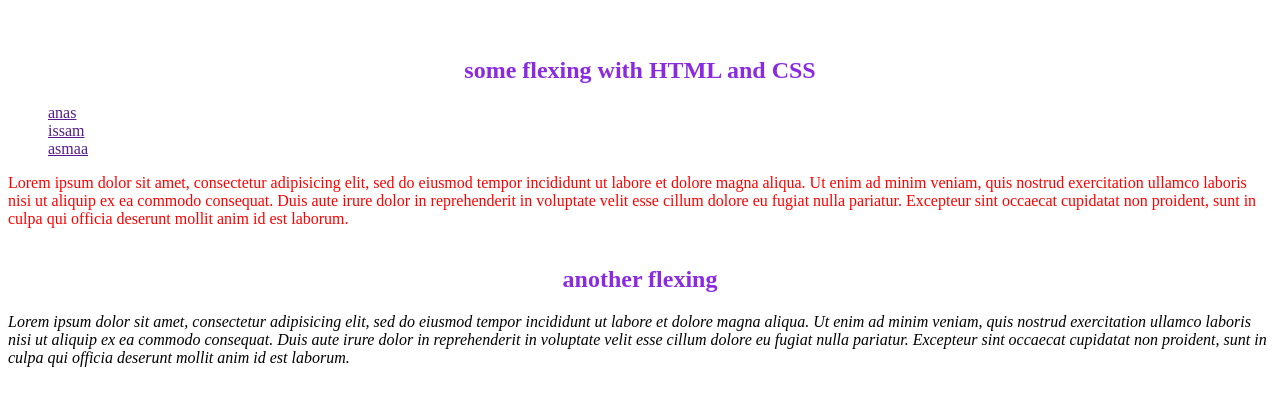
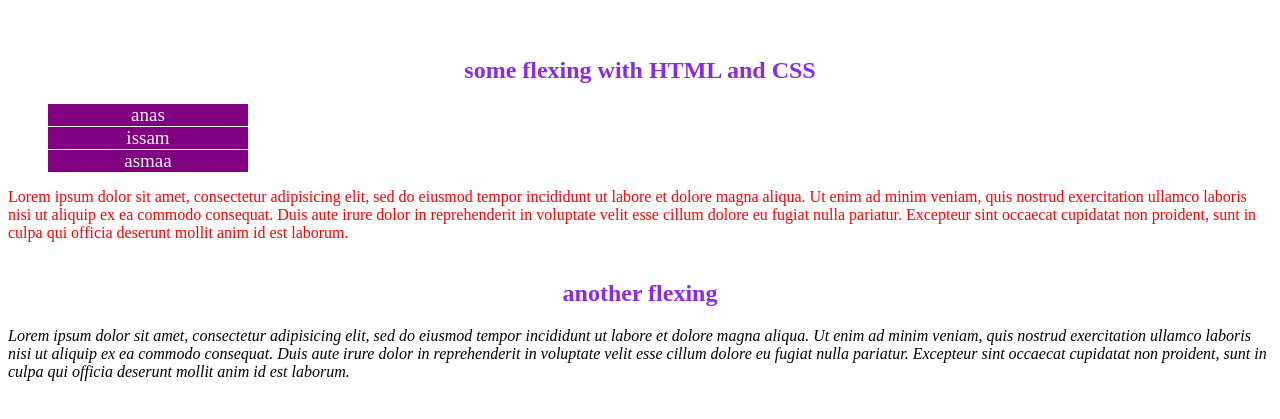
Before and after one commit to anasouassou/coursera-test, a plain HTML site: page site/index.html in a window 1280 px wide. Shown: the part 61-480 px from the top of the page. Drawn offline with Linux system fonts and the light colour scheme.

Commit message:
third-day

```diff
--- a/site/index.html
+++ b/site/index.html
@@ -4,9 +4,25 @@
 	<meta charset="utf-8">
 	<meta name="viewport" content="width=device-width, initial-scale=1">
 	<title>Hello Coursera!</title>
+	<link rel="stylesheet" href="style.css">
 	<style>
 		li {
 			list-style: none;
+			text-align: center;
+			width: 200px;
+
+		}a:link, a:visited {
+			text-decoration: none;
+			background-color: purple;
+			border: none;
+			color: whitesmoke;
+			font-size: 19px;
+			display: block;
+			margin-bottom: 1px;
+		}
+		a:hover, a:active {
+			background-color: black;
+
 		}
 		.anas {
 			color: red;
@@ -24,8 +40,8 @@
 			color: black;
 			font-style: italic;
 		}
-		section > h2 {
-
+		ul {
+			box-align: center;
 		}
 	</style>
 </head>
@@ -34,9 +50,9 @@
 	<br>
 	<h2>some flexing with HTML and CSS</h2>
 	<ul>
-		<li><a href="" target="_blank">anas</a></li>
-		<li><a href="" target="_blank">issam</a></li>
-		<li><a href="" target="_blank">asmaa</a></li>
+		<li><a href="https://www.facebook.com/Anas.Ouassou02/" target="_blank">anas</a></li>
+		<li><a href="https://www.facebook.com/rockeri" target="_blank">issam</a></li>
+		<li><a href="https://www.facebook.com/asmaa.bouchabaka" target="_blank">asmaa</a></li>
 	</ul>
 	<div class="anas">Lorem ipsum dolor sit amet, consectetur adipisicing elit, sed do eiusmod
 	tempor incididunt ut labore et dolore magna aliqua. Ut enim ad minim veniam,
```
